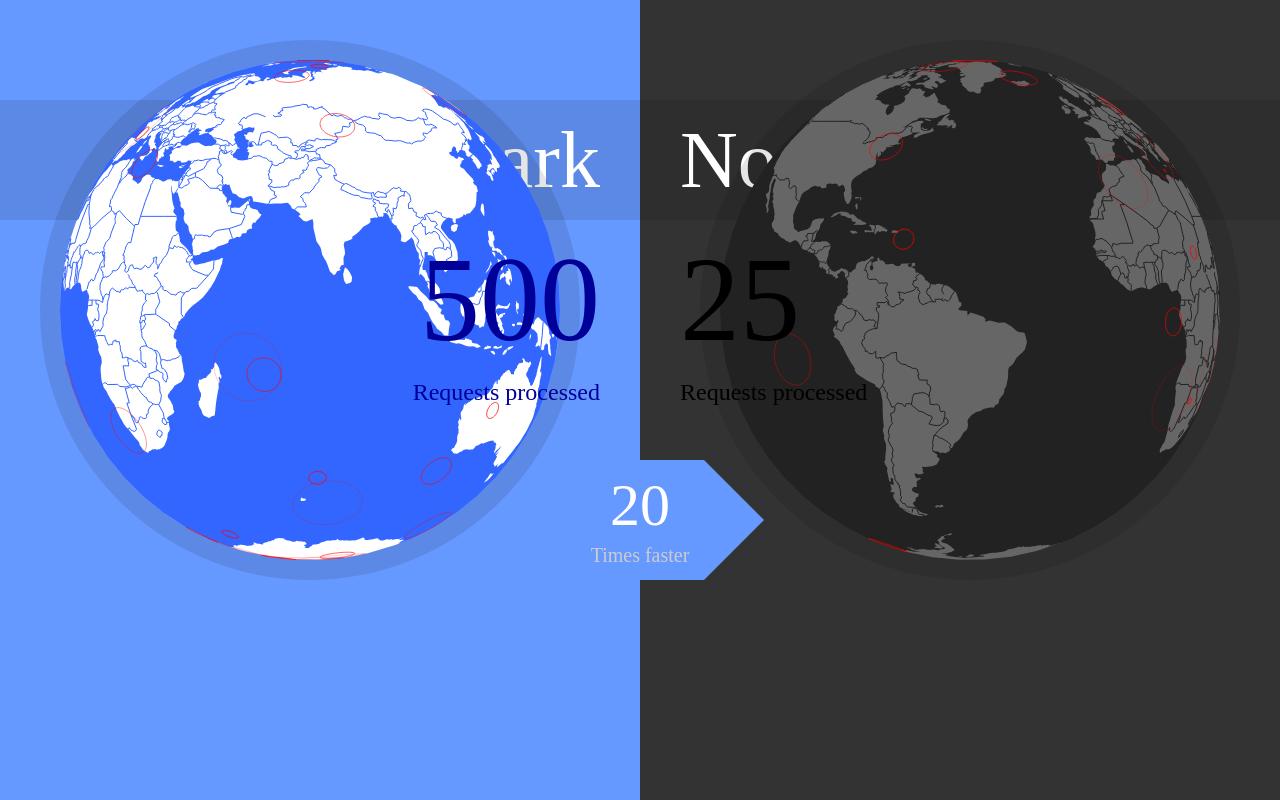
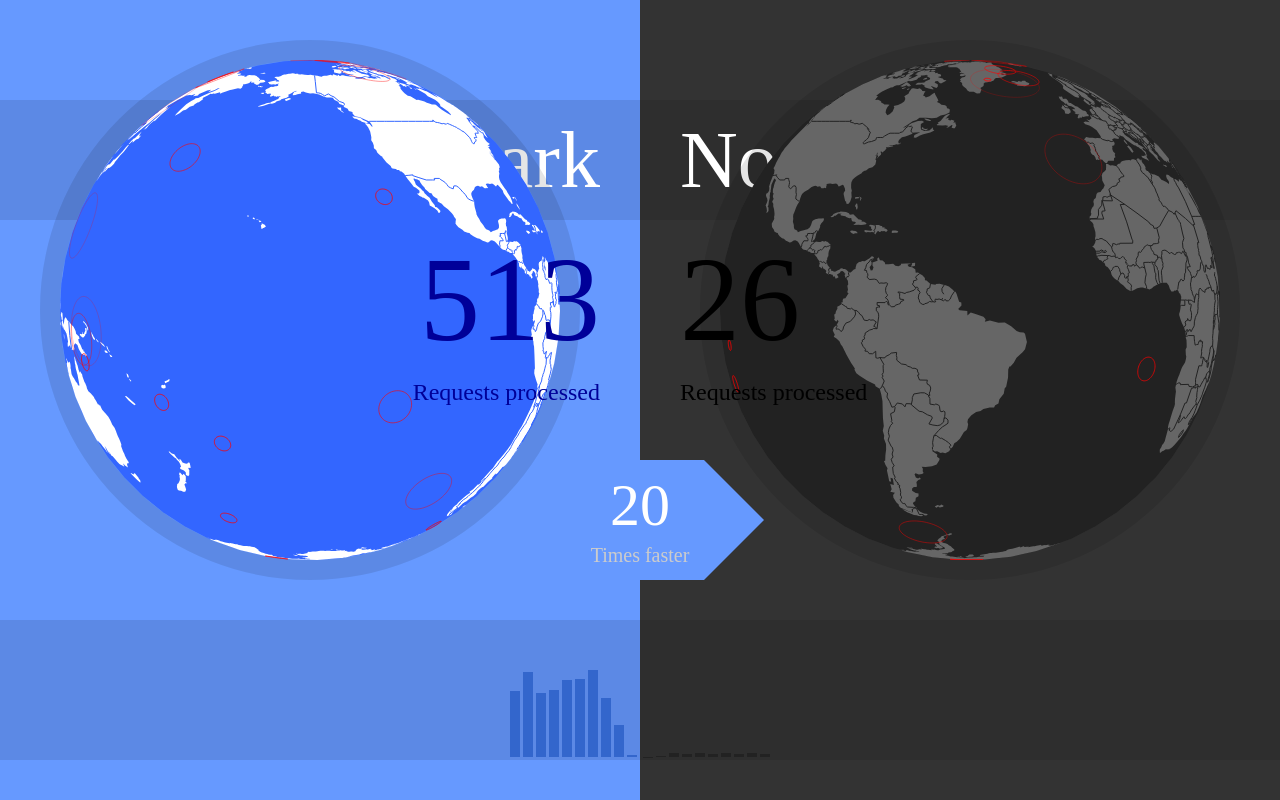
Before and after one commit to tclzcja/spark-comparison-visualization, a plain HTML site: page index.html in a window 1280 px wide. Drawn offline with Linux system fonts and the light colour scheme; animation ran at ten frames a second.

Commit message:
The chart is partly done. Screenshot taken.

```diff
--- a/index.css
+++ b/index.css
@@ -68,6 +68,39 @@ body > main > .amount {
 		margin-top: 20px;
 	}
 
+body > main > footer {
+	top: 620px;
+	bottom: 40px;
+	left: 0px;
+	right: 0px;
+	background-color: rgba(0, 0, 0, 0.1);
+}
+
+	body > main > footer > table {
+		table-layout: fixed;
+		position: absolute;
+		border-collapse: separate;
+		border-spacing: 3px;
+		top: 0px;
+		height: 100%;
+		width: auto;
+		transition: left 0.2s, right 0.2s;
+	}
+
+		body > main > footer > table > tbody > tr > td {
+			vertical-align: bottom;
+			width: 10px;
+			min-width: 10px;
+			max-width: 10px;
+		}
+
+			body > main > footer > table > tbody > tr > td > div {
+				vertical-align: bottom;
+				width: 100%;
+				height: 0px;
+				transition: height 2s;
+			}
+
 #spark {
 	left: 0px;
 	right: 50%;
@@ -95,6 +128,14 @@ body > main > .amount {
 		right: 0px;
 	}
 
+	#spark > footer > table {
+		right: 0px;
+	}
+
+	#spark > footer > table > tbody > tr > td > div {
+		background-color: #36C;
+	}
+
 #normal {
 	left: 50%;
 	right: 0px;
@@ -102,6 +143,7 @@ body > main > .amount {
 }
 
 #normal > header {
+	text-align: left;
 }
 
 #normal > canvas {
@@ -118,6 +160,14 @@ body > main > .amount {
 
 	#normal > .amount:after {
 		left: 0px;
+	}
+
+	#normal > footer > table {
+		left: 0px;
+	}
+
+	#normal > footer > table > tbody > tr > td > div {
+		background-color: #222;
 	}
 
 body > footer {
--- a/index.html
+++ b/index.html
@@ -14,12 +14,26 @@
         <div class="halo"></div>
         <canvas id='globe_spark' height="500" width="500"></canvas>
         <div class="amount"></div>
+        <footer>
+            <table>
+                <tbody>
+                    <tr></tr>
+                </tbody>
+            </table>
+        </footer>
     </main>
     <main id="normal">
         <header>Normal</header>
         <div class="halo"></div>
         <canvas id='globe_normal' height="500" width="500"></canvas>
         <div class="amount"></div>
+        <footer>
+            <table>
+                <tbody>
+                    <tr></tr>
+                </tbody>
+            </table>
+        </footer>
     </main>
     <footer>
         <div></div>
--- a/index.js
+++ b/index.js
@@ -3,6 +3,11 @@ var Globe_Normal;
 
 var Amount_Spark = 0;
 var Amount_Normal = 1;
+
+var Stack_Spark = 0;
+var Stack_Normal = 0;
+var Stack_Max = 100;
+var Stack_Height = document.querySelector("#spark > footer").offsetHeight;
 
 function Init_Globe_Spark() {
 
@@ -20,7 +25,7 @@ function Init_Globe_Spark() {
         borders: { stroke: '#36F' }
     }));
 
-    Globe_Spark.loadPlugin(Middleware_Autorotate(60));
+    Globe_Spark.loadPlugin(Middleware_Autorotate(30));
     Globe_Spark.loadPlugin(planetaryjs.plugins.pings());
     Globe_Spark.loadPlugin(planetaryjs.plugins.drag({
         onDragStart: function () {
@@ -96,10 +101,10 @@ function Middleware_Autorotate(degPerSec) {
 
 function Dummy_Data_Pump() {
 
-    // Spark
+    // Pump Spark data
     setInterval(function () {
-
-        for (var i = 0; i < 10; i++) {
+        var range = Math.random() * 10 + 5;
+        for (var i = 0; i < range; i++) {
             var data = {
                 longitute: Math.random() * 170 - 85,
                 latitude: Math.random() * 360 - 180
@@ -107,17 +112,11 @@ function Dummy_Data_Pump() {
             var color = 'red';
             Globe_Spark.plugins.pings.add(data.longitute, data.latitude, { color: color, ttl: 500, angle: 10 });
             Amount_Spark++;
+            Stack_Spark++;
         }
-
     }, 100);
 
-    setInterval(function () {
-        document.querySelector("#spark > .amount").innerHTML = Amount_Spark;
-        document.querySelector("#normal > .amount").innerHTML = Amount_Normal;
-        document.querySelector("body > footer > div").innerHTML = (Amount_Spark / Amount_Normal).toFixed(0);
-    }, 10);
-
-    // Normal
+    // Pump Normal data
     setInterval(function () {
         var data = {
             longitute: Math.random() * 170 - 85,
@@ -126,7 +125,34 @@ function Dummy_Data_Pump() {
         var color = 'red';
         Globe_Normal.plugins.pings.add(data.longitute, data.latitude, { color: color, ttl: 5000, angle: 10 });
         Amount_Normal++;
+        Stack_Normal++;
     }, 200);
+
+    // Render Amount
+    setInterval(function () {
+        document.querySelector("#spark > .amount").innerHTML = Amount_Spark;
+        document.querySelector("#normal > .amount").innerHTML = Amount_Normal;
+        document.querySelector("body > footer > div").innerHTML = (Amount_Spark / Amount_Normal).toFixed(0);
+    }, 10);
+
+    // Render Stack
+    setInterval(function () {
+        var TD_Spark = document.createElement("td");
+        var DIV_Spark = document.createElement("div");
+        TD_Spark.appendChild(DIV_Spark);
+        document.querySelector("#spark > footer > table > tbody > tr").appendChild(TD_Spark);
+        DIV_Spark.offsetWidth = DIV_Spark.offsetWidth;
+        DIV_Spark.style.height = Stack_Spark / Stack_Max * Stack_Height + "px";
+        Stack_Spark = 0;
+
+        var TD_Normal = document.createElement("td");
+        var DIV_Normal = document.createElement("div");
+        TD_Normal.appendChild(DIV_Normal);
+        document.querySelector("#normal > footer > table > tbody > tr").insertBefore(TD_Normal, document.querySelector("#normal > footer > table > tbody > tr").firstChild);
+        DIV_Normal.offsetWidth = DIV_Normal.offsetWidth;
+        DIV_Normal.style.height = Stack_Normal / Stack_Max * Stack_Height + "px";
+        Stack_Normal = 0;
+    }, 500);
 
 }
 
```
Also changed, not shown: doc/screenshot/screencapture-localhost-1234-1445364199444.png (added).
